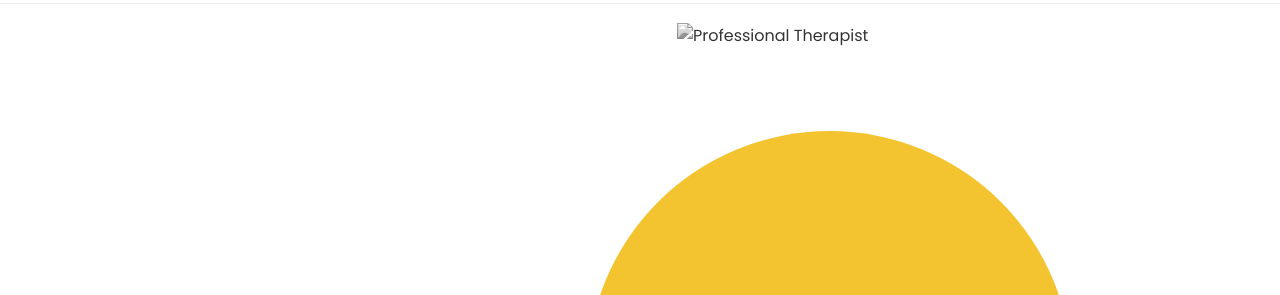
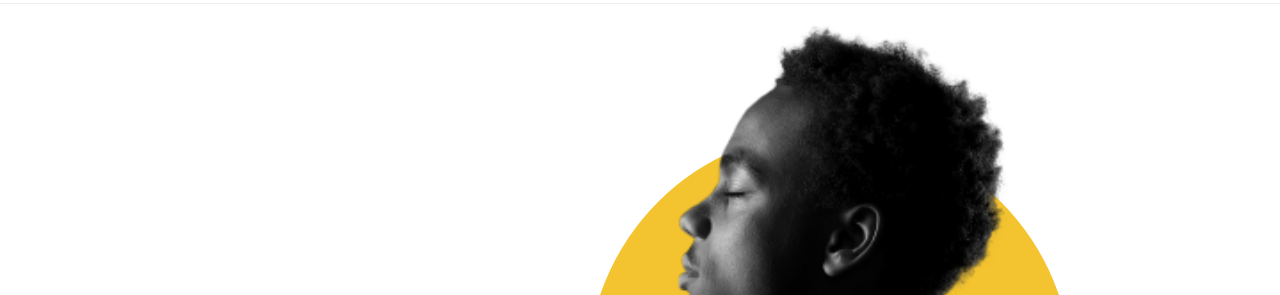
Before and after one commit to Adnan-ZY/therapy-space, a plain HTML site: page index.html in a window 1280 px wide. Shown: the part 67-362 px from the top of the page. Drawn offline with Linux system fonts and the light colour scheme.

Commit message:
Update index.html

```diff
--- a/index.html
+++ b/index.html
@@ -43,7 +43,7 @@
                 </div>
                 <div class="hero-visual">
                     <div class="circle-bg"></div>
-                    <img src="/images/t.png" alt="Professional Therapist" class="therapist-image">
+                    <img src="t.png" alt="Professional Therapist" class="therapist-image">
                     <div class="hero-title">
                         <h2>healing is<br>possible.</h2>
                     </div>
```
